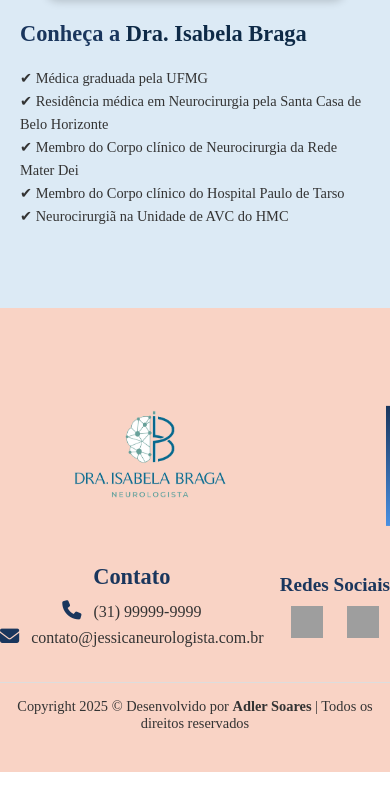
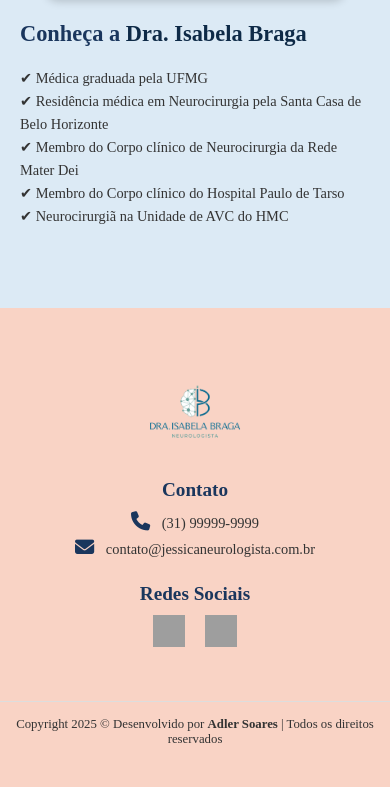
Before and after one commit to adlersoares48/DR.Isa-Project, a plain HTML site: page index.html in a window 390 px wide. Shown: the part 1122-1909 px from the top of the page. Drawn offline with Linux system fonts and the light colour scheme; grey boxes are pictures that could not be loaded.

Commit message:
Update style.css

```diff
--- a/Estilos/style.css
+++ b/Estilos/style.css
@@ -454,3 +454,48 @@ nav ul li a:hover::after {
     border-top: 1px solid #ddd;
     font-size: 0.9rem;
 }
+
+/* Responsividade */
+@media (max-width: 768px) {
+    .footer .container {
+        flex-direction: column;
+        align-items: center;
+        text-align: center;
+    }
+
+    .footer-logo img {
+        max-width: 200px;
+    }
+
+    .footer-separator {
+        display: none;
+    }
+
+    .footer-contato,
+    .footer-social {
+        margin-bottom: 20px;
+    }
+
+    .footer-social a {
+        margin: 0 8px;
+    }
+}
+
+@media (max-width: 480px) {
+    .footer-contato h3,
+    .footer-social h3 {
+        font-size: 1.2rem;
+    }
+
+    .footer-contato p {
+        font-size: 0.9rem;
+    }
+
+    .footer-logo img {
+        max-width: 180px;
+    }
+
+    .footer-bottom {
+        font-size: 0.8rem;
+    }
+}
```
